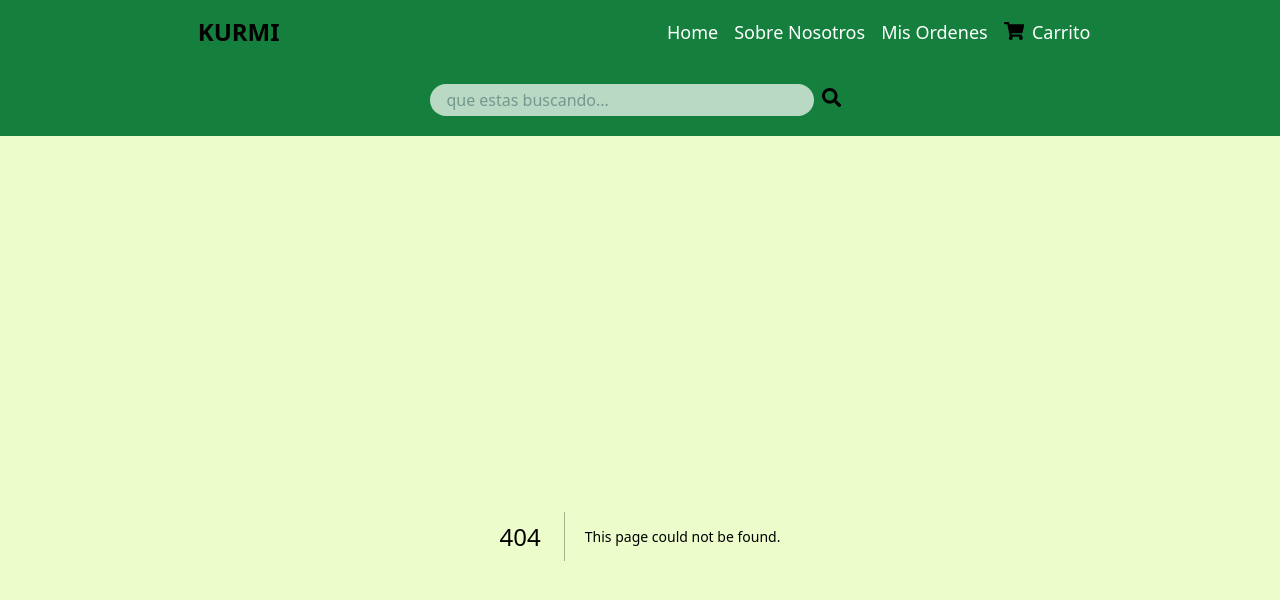
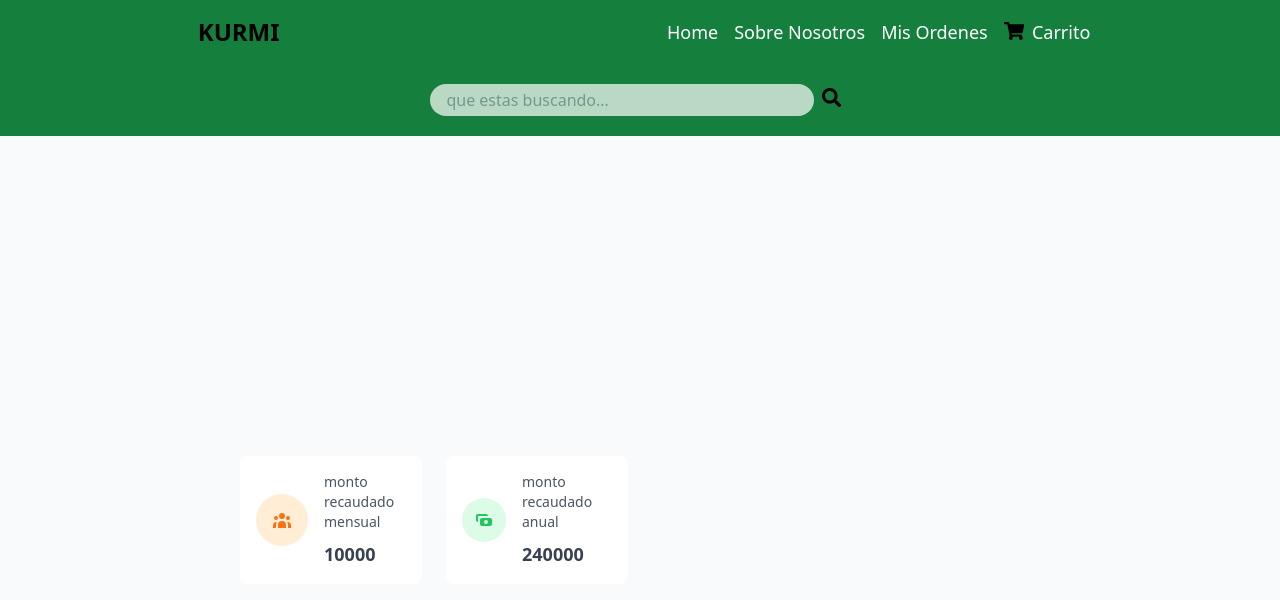
Before and after one commit to Kurmi-org/Kurmi-app, a Next.js app: page /dashboardproductor in a window 1280 px wide. Before the commit this address had no page. Shown: the top 600 px of the page. Built offline with nearby package versions, Linux system fonts and the light colour scheme.

Commit message:
implentaciones finales

```diff
--- /dev/null
+++ b/src/app/dashboardproductor/page.js
@@ -0,0 +1,9 @@
+import Dashboardproductor from "@/components/dashboardproductor";
+
+export default function productor_pedidos_pendientes() {
+    return (
+
+     <Dashboardproductor/>
+
+    )
+  }
--- a/src/app/orders/page.js
+++ /dev/null
@@ -1 +0,0 @@
-x
--- /dev/null
+++ b/src/app/userprofile/page.js
@@ -0,0 +1,9 @@
+import Userrprofile from "@/components/userprofile";
+
+export default function userprofile() {
+    return (
+
+     <Userrprofile/>
+
+    )
+  }
--- /dev/null
+++ b/src/components/dashboardproductor.js
@@ -0,0 +1,59 @@
+export default function dashboardproductor() {
+    return (
+        <section class="bg-gray-50  dark:bg-green-400">
+        <div class="flex flex-col items-center justify-center px-60 py-80 mx-50 md:h-screen lg:py-100">
+
+
+        <div class="py-5">
+                <main class="h-full overflow-y-auto">
+                    <div class="container  mx-auto grid">
+
+
+
+                      <div class="grid gap-6 mb-8 md:grid-cols-2 xl:grid-cols-4">
+
+                        <div class="flex items-center p-4 bg-white rounded-lg shadow-xs dark:bg-gray-800">
+                          <div class="p-4 mr-4 text-orange-500 bg-orange-100 rounded-full dark:text-orange-100 dark:bg-orange-500">
+                            <svg class="w-5 h-5" fill="currentColor" viewBox="0 0 20 20">
+                              <path d="M13 6a3 3 0 11-6 0 3 3 0 016 0zM18 8a2 2 0 11-4 0 2 2 0 014 0zM14 15a4 4 0 00-8 0v3h8v-3zM6 8a2 2 0 11-4 0 2 2 0 014 0zM16 18v-3a5.972 5.972 0 00-.75-2.906A3.005 3.005 0 0119 15v3h-3zM4.75 12.094A5.973 5.973 0 004 15v3H1v-3a3 3 0 013.75-2.906z"></path>
+                            </svg>
+                          </div>
+                          <div>
+                            <p class="mb-2 text-sm font-medium text-gray-600 dark:text-gray-400">
+                             monto recaudado mensual
+                            </p>
+                            <p class="text-lg font-semibold text-gray-700 dark:text-gray-200">
+                              10000
+                            </p>
+                          </div>
+                        </div>
+
+                        <div class="flex items-center p-4 bg-white rounded-lg shadow-xs dark:bg-gray-800">
+                          <div class="p-3 mr-4 text-green-500 bg-green-100 rounded-full dark:text-green-100 dark:bg-green-500">
+                            <svg class="w-5 h-5" fill="currentColor" viewBox="0 0 20 20">
+                              <path fill-rule="evenodd" d="M4 4a2 2 0 00-2 2v4a2 2 0 002 2V6h10a2 2 0 00-2-2H4zm2 6a2 2 0 012-2h8a2 2 0 012 2v4a2 2 0 01-2 2H8a2 2 0 01-2-2v-4zm6 4a2 2 0 100-4 2 2 0 000 4z" clip-rule="evenodd"></path>
+                            </svg>
+                          </div>
+                          <div>
+                            <p class="mb-2 text-sm font-medium text-gray-600 dark:text-gray-400">
+                              monto recaudado anual
+                            </p>
+                            <p class="text-lg font-semibold text-gray-700 dark:text-gray-200">
+                             240000
+                            </p>
+                          </div>
+                        </div>
+
+
+
+
+                      </div>
+
+                    </div>
+                </main>
+            </div>
+            </div>
+
+            </section>
+  );
+}
--- /dev/null
+++ b/src/components/userprofile.js
@@ -0,0 +1,36 @@
+import Image from "next/image";
+export default function userprofile() {
+    return (
+        <div className="w-6/6 flex justify-center">
+            <div className=" w-6/6 md:w-4/6 flex flex-col justify-center">
+                <h1 className="text-center text-2xl md:text-4xl font-bold uppercase mt-4">Perfil</h1>
+                {/* card */}
+                <div className="flex justify-center">
+                    <div className="flex bg-yellow-400 w-6/6 md:w-3/6 flex flex-col justify-center m-4 pt-8 pb-8 rounded-xl">
+                        <div className="flex justify-center">
+                            <Image src="/img/user.png"
+                                width={200}
+                                height={200}
+                                alt="..."
+                                className="rounded-xl w-2/6 md:w-2/6" />
+                        </div>
+                        <div className="flex flex-col items-center pt-4 text-center text-sm md:text-lg font-semibold">
+                            <p>
+                                Nombre: <span>Juan Ramirez</span>
+                            </p>
+                            <p>
+                                Otro: <span>Dato</span>
+                            </p>
+                            <p>
+                                Otro: <span>Dato</span>
+                            </p>
+                        </div>
+                    </div>
+                </div>
+
+
+
+            </div>
+        </div>
+    )
+};
```
